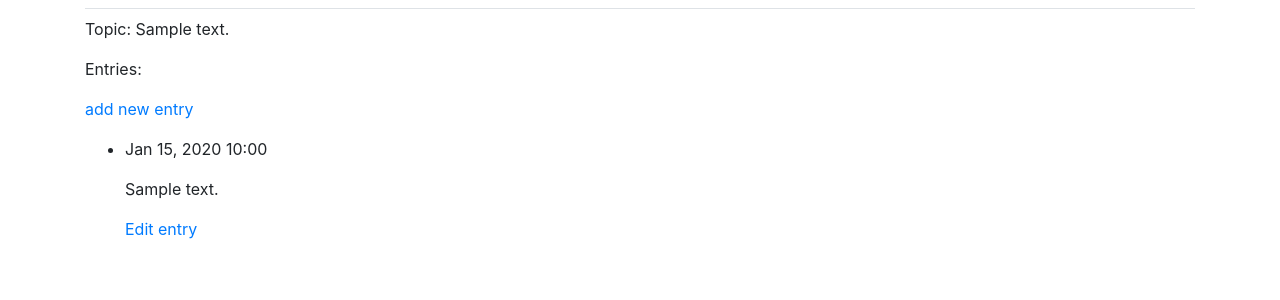
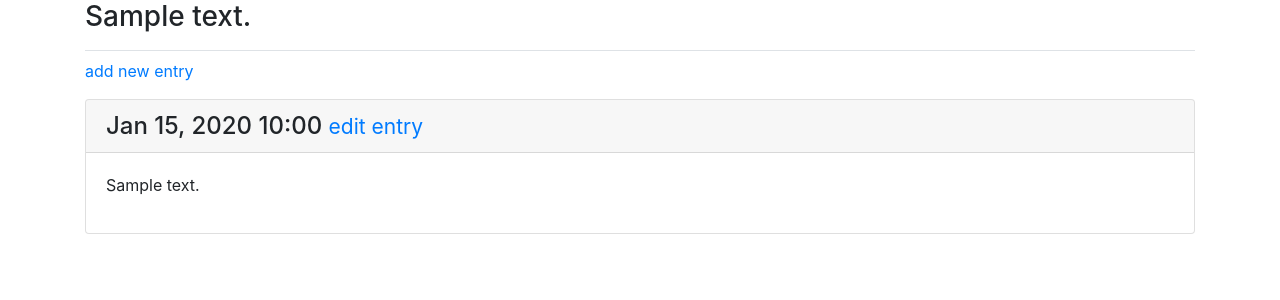
Before and after one commit to QOSIUR/learning-log, a Django app: page /topics/1/ in a window 1280 px wide. Shown: the part 58-358 px from the top of the page. Run offline with Django 4.2, Linux system fonts and the light colour scheme; a user stored in the database is signed in; tables that the repository leaves empty hold one stand-in row (values such as "Sample post"); some libraries are stand-ins or nearby versions.

Commit message:
исправил баг, редизайн страницы конкретной темы и ее записей.

```diff
--- a/learning_logs/templates/learning_logs/topic.html
+++ b/learning_logs/templates/learning_logs/topic.html
@@ -1,25 +1,28 @@
 {% extends 'learning_logs/base.html' %}
 
+{% block page_header %}
+    <h3>{{ topic }}</h3>
+{% endblock page_header %}
+
 {% block content %}
-
-    <p>Topic: {{ topic }}</p>
-
-    <p>Entries: </p>
     <p>
         <a href="{% url 'learning_logs:new_entry' topic.id %}">add new entry</a>
     </p>
-    <ul>
+
     {% for entry in entries %}
-        <li>
-            <p>{{ entry.date_added|date:'M d, Y H:i' }}</p>
-            <p>{{ entry.text|linebreaks }}</p>
-            <p>
-                <a href="{% url 'learning_logs:edit_entry' entry.id %}">Edit entry</a>
-            </p>
-        </li>
+        <div class="card mb-3">
+          <h4 class="card-header">
+              {{ entry.date_added|date:'M d, Y H:i' }}
+              <small><a href="{% url 'learning_logs:edit_entry' entry.id %}">
+                  edit entry</a></small>
+          </h4>
+          <div class="card-body">
+              {{ entry.text|linebreaks }}
+          </div>
+        </div>
+
     {% empty %}
-        <li>There are no entries for this topic yet.<</li>
+        <p>There are no entries for this topic yet.</p>
     {% endfor %}
-    </ul>
 
 {% endblock content %}
--- a/learning_logs/views.py
+++ b/learning_logs/views.py
@@ -41,7 +41,7 @@ def new_topic(request):
         form = TopicForm(data=request.POST)
         if form.is_valid():
             new_topic = form.save(commit=False)
-            new_entry.owner = request.user
+            new_topic.owner = request.user
             new_topic.save()
             return redirect('learning_logs:topics')
 
```
